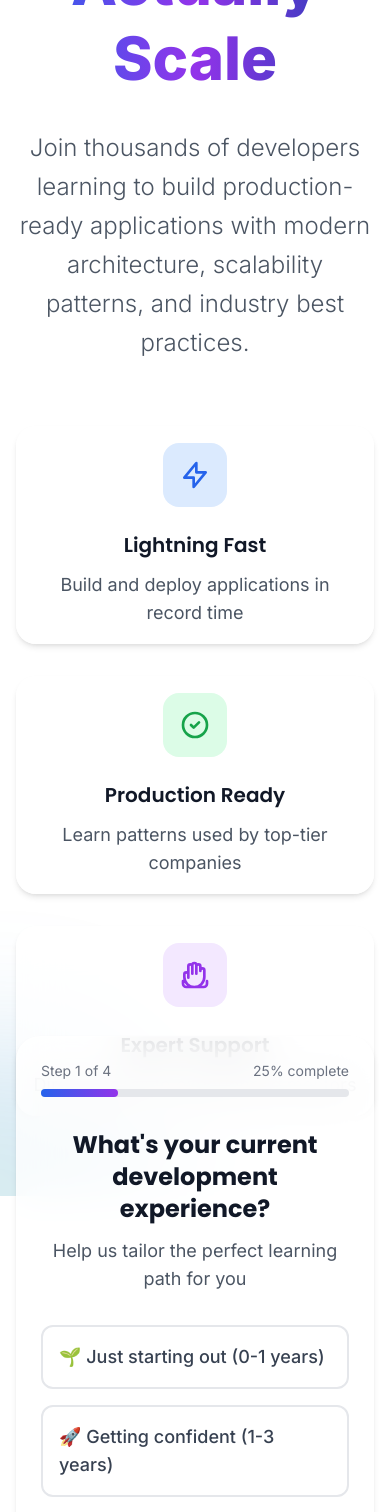
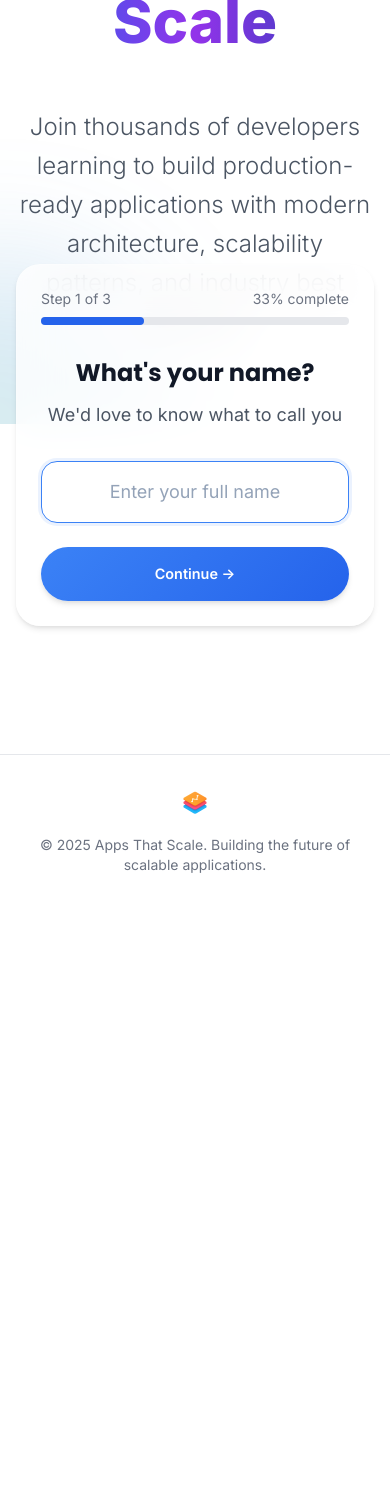
Before and after one commit to ChrolloAce/appsthatscale, a Next.js app: page / in a window 390 px wide. Shown: the part 420-1932 px from the top of the page. After the commit the page ends 1327 px from the top, so only its background shows below. Built offline with nearby package versions, Linux system fonts and the light colour scheme.

Commit message:
Simplify design: remove header, benefit cards, update to 2025, blue progress bar, simple 3-step form

```diff
--- a/app/page.tsx
+++ b/app/page.tsx
@@ -1,5 +1,4 @@
 import React from 'react'
-import Navbar from '../components/Navbar'
 import WaitlistHero from '../components/WaitlistHero'
 import WaitlistQuiz from '../components/WaitlistQuiz'
 import Footer from '../components/Footer'
@@ -7,7 +6,6 @@ import Footer from '../components/Footer'
 export default function Home() {
   return (
     <main className="min-h-screen">
-      <Navbar />
       <div className="relative">
         {/* Hero Section */}
         <WaitlistHero />
--- a/components/Footer.tsx
+++ b/components/Footer.tsx
@@ -13,7 +13,7 @@ const Footer: React.FC = () => {
             className="h-8 w-auto mx-auto mb-4"
           />
           <p className="text-gray-500 text-sm">
-            © 2024 Apps That Scale. Building the future of scalable applications.
+            © 2025 Apps That Scale. Building the future of scalable applications.
           </p>
         </div>
       </div>
--- a/components/WaitlistHero.tsx
+++ b/components/WaitlistHero.tsx
@@ -4,7 +4,7 @@ import React from 'react'
 
 const WaitlistHero: React.FC = () => {
   return (
-    <section className="relative min-h-screen flex items-center justify-center px-4 sm:px-6 lg:px-8 pt-20">
+    <section className="relative min-h-screen flex items-center justify-center px-4 sm:px-6 lg:px-8">
       {/* Background Elements */}
       <div className="absolute inset-0 overflow-hidden">
         <div className="absolute -top-40 -right-40 w-80 h-80 rounded-full bg-gradient-to-br from-blue-400/20 to-purple-600/20 blur-3xl"></div>
@@ -13,60 +13,27 @@ const WaitlistHero: React.FC = () => {
 
       <div className="relative max-w-4xl mx-auto text-center">
         {/* Logo/Brand */}
-        <div className="mb-12">
+        <div className="mb-16">
           <img
             src="/toplogo.png"
             alt="Apps That Scale"
-            className="mx-auto h-20 w-auto mb-8"
+            className="mx-auto h-24 w-auto mb-12"
           />
         </div>
 
         {/* Main Headline */}
-        <h1 className="text-6xl sm:text-7xl lg:text-8xl font-extrabold text-gray-900 mb-8 leading-tight">
+        <h1 className="text-6xl sm:text-7xl lg:text-8xl font-extrabold text-gray-900 mb-12 leading-tight">
           Build Apps That
-          <span className="block bg-gradient-to-r from-blue-600 via-purple-600 to-blue-800 bg-clip-text text-transparent mt-2">
+          <span className="block bg-gradient-to-r from-blue-600 via-purple-600 to-blue-800 bg-clip-text text-transparent mt-4">
             Actually Scale
           </span>
         </h1>
 
         {/* Subheadline */}
-        <p className="text-2xl sm:text-3xl text-gray-600 mb-16 max-w-4xl mx-auto leading-relaxed font-light">
+        <p className="text-2xl sm:text-3xl text-gray-600 mb-20 max-w-4xl mx-auto leading-relaxed font-light">
           Join thousands of developers learning to build production-ready applications
           with modern architecture, scalability patterns, and industry best practices.
         </p>
-
-        {/* Key Benefits */}
-        <div className="grid grid-cols-1 md:grid-cols-3 gap-8 mb-20 max-w-4xl mx-auto">
-          <div className="card card-comfortable text-center">
-            <div className="w-16 h-16 bg-blue-100 rounded-2xl flex items-center justify-center mx-auto mb-6">
-              <svg className="w-8 h-8 text-blue-600" fill="none" stroke="currentColor" viewBox="0 0 24 24">
-                <path strokeLinecap="round" strokeLinejoin="round" strokeWidth={2} d="M13 10V3L4 14h7v7l9-11h-7z" />
-              </svg>
-            </div>
-            <h3 className="text-xl font-semibold text-gray-900 mb-3">Lightning Fast</h3>
-            <p className="text-gray-600 text-lg">Build and deploy applications in record time</p>
-          </div>
-
-          <div className="card card-comfortable text-center">
-            <div className="w-16 h-16 bg-green-100 rounded-2xl flex items-center justify-center mx-auto mb-6">
-              <svg className="w-8 h-8 text-green-600" fill="none" stroke="currentColor" viewBox="0 0 24 24">
-                <path strokeLinecap="round" strokeLinejoin="round" strokeWidth={2} d="M9 12l2 2 4-4m6 2a9 9 0 11-18 0 9 9 0 0118 0z" />
-              </svg>
-            </div>
-            <h3 className="text-xl font-semibold text-gray-900 mb-3">Production Ready</h3>
-            <p className="text-gray-600 text-lg">Learn patterns used by top-tier companies</p>
-          </div>
-
-          <div className="card card-comfortable text-center">
-            <div className="w-16 h-16 bg-purple-100 rounded-2xl flex items-center justify-center mx-auto mb-6">
-              <svg className="w-8 h-8 text-purple-600" fill="none" stroke="currentColor" viewBox="0 0 24 24">
-                <path strokeLinecap="round" strokeLinejoin="round" strokeWidth={2} d="M7 11.5V14m0-2.5v-6a1.5 1.5 0 113 0m-3 6a1.5 1.5 0 00-3 0v2a7.5 7.5 0 0015 0v-5a1.5 1.5 0 00-3 0m-6-3V11m0-5.5v-1a1.5 1.5 0 113 0v1m0 0V11m0-5.5a1.5 1.5 0 013 0v3.5M3 16.5v2c0 1.38 1.12 2.5 2.5 2.5h13c1.38 0 2.5-1.12 2.5-2.5v-2" />
-              </svg>
-            </div>
-            <h3 className="text-xl font-semibold text-gray-900 mb-3">Expert Support</h3>
-            <p className="text-gray-600 text-lg">Direct access to experienced mentors</p>
-          </div>
-        </div>
       </div>
     </section>
   )
--- a/components/WaitlistQuiz.tsx
+++ b/components/WaitlistQuiz.tsx
@@ -1,20 +1,6 @@
 'use client'
 
 import React, { useState } from 'react'
-
-interface QuizAnswer {
-  id: string;
-  text: string;
-  icon?: string;
-}
-
-interface QuizStep {
-  id: string;
-  question: string;
-  subtitle?: string;
-  answers: QuizAnswer[];
-  type: 'single' | 'multiple' | 'email';
-}
 
 interface WaitlistQuizProps {
   className?: string;
@@ -22,118 +8,113 @@ interface WaitlistQuizProps {
 
 const WaitlistQuiz: React.FC<WaitlistQuizProps> = ({ className = '' }) => {
   const [currentStep, setCurrentStep] = useState(0)
-  const [answers, setAnswers] = useState<Record<string, string[]>>({})
-  const [email, setEmail] = useState('')
+  const [formData, setFormData] = useState({
+    name: '',
+    email: '',
+    phone: ''
+  })
   const [isSubmitting, setIsSubmitting] = useState(false)
   const [isCompleted, setIsCompleted] = useState(false)
+  const [errors, setErrors] = useState<Record<string, string>>({})
 
-  const quizSteps: QuizStep[] = [
+  const steps = [
     {
-      id: 'experience',
-      question: 'What\'s your current development experience?',
-      subtitle: 'Help us tailor the perfect learning path for you',
-      type: 'single',
-      answers: [
-        { id: 'beginner', text: '🌱 Just starting out (0-1 years)', icon: '🌱' },
-        { id: 'intermediate', text: '🚀 Getting confident (1-3 years)', icon: '🚀' },
-        { id: 'advanced', text: '💪 Pretty experienced (3-5 years)', icon: '💪' },
-        { id: 'expert', text: '🎯 Senior level (5+ years)', icon: '🎯' }
-      ]
-    },
-    {
-      id: 'goals',
-      question: 'What are you most interested in learning?',
-      subtitle: 'Select all that apply - we cover it all!',
-      type: 'multiple',
-      answers: [
-        { id: 'architecture', text: '🏗️ System Architecture & Design', icon: '🏗️' },
-        { id: 'scaling', text: '📈 Scaling Applications', icon: '📈' },
-        { id: 'performance', text: '⚡ Performance Optimization', icon: '⚡' },
-        { id: 'deployment', text: '🚀 Deployment & DevOps', icon: '🚀' },
-        { id: 'databases', text: '🗄️ Database Design', icon: '🗄️' },
-        { id: 'apis', text: '🔗 API Development', icon: '🔗' }
-      ]
-    },
-    {
-      id: 'challenges',
-      question: 'What\'s your biggest challenge right now?',
-      subtitle: 'We\'ll make sure to address this in your personalized content',
-      type: 'single',
-      answers: [
-        { id: 'overwhelmed', text: '😵 Too many technologies to learn', icon: '😵' },
-        { id: 'production', text: '🔥 Making apps production-ready', icon: '🔥' },
-        { id: 'scaling', text: '📊 Handling growth and scaling', icon: '📊' },
-        { id: 'best-practices', text: '✨ Learning industry best practices', icon: '✨' },
-        { id: 'career', text: '🎯 Advancing my career', icon: '🎯' }
-      ]
+      id: 'name',
+      question: 'What\'s your name?',
+      subtitle: 'We\'d love to know what to call you',
+      placeholder: 'Enter your full name',
+      type: 'text' as const
     },
     {
       id: 'email',
-      question: 'Almost there! What\'s your email?',
-      subtitle: 'We\'ll send you exclusive early access and personalized recommendations',
-      type: 'email',
-      answers: []
+      question: 'What\'s your email address?',
+      subtitle: 'We\'ll send you exclusive updates and early access',
+      placeholder: 'Enter your email address',
+      type: 'email' as const
+    },
+    {
+      id: 'phone',
+      question: 'What\'s your phone number?',
+      subtitle: 'For important updates and priority access (optional)',
+      placeholder: 'Enter your phone number',
+      type: 'tel' as const
     }
   ];
 
-  const handleAnswer = (stepId: string, answerId: string) => {
-    const step = quizSteps[currentStep];
+  const validateStep = (stepIndex: number): boolean => {
+    const step = steps[stepIndex];
+    const value = formData[step.id as keyof typeof formData];
 
-    if (step.type === 'single') {
-      setAnswers(prev => ({ ...prev, [stepId]: [answerId] }));
-      // Auto advance for single choice
-      setTimeout(() => {
-        if (currentStep < quizSteps.length - 1) {
-          setCurrentStep(prev => prev + 1);
+    setErrors({});
+
+    if (step.id === 'name' && !value.trim()) {
+      setErrors({ [step.id]: 'Please enter your name' });
+      return false;
     }
-      }, 500);
-    } else if (step.type === 'multiple') {
-      setAnswers(prev => {
-        const currentAnswers = prev[stepId] || [];
-        const newAnswers = currentAnswers.includes(answerId)
-          ? currentAnswers.filter(id => id !== answerId)
-          : [...currentAnswers, answerId];
-        return { ...prev, [stepId]: newAnswers };
-      });
+
+    if (step.id === 'email') {
+      if (!value.trim()) {
+        setErrors({ [step.id]: 'Please enter your email address' });
+        return false;
+      }
+      if (!/\S+@\S+\.\S+/.test(value)) {
+        setErrors({ [step.id]: 'Please enter a valid email address' });
+        return false;
+      }
+    }
+
+    // Phone is optional, so no validation needed
+    return true;
+  };
+
+  const handleInputChange = (field: keyof typeof formData, value: string) => {
+    setFormData(prev => ({ ...prev, [field]: value }));
+    if (errors[field]) {
+      setErrors(prev => ({ ...prev, [field]: '' }));
     }
   };
 
   const handleNext = () => {
-    if (currentStep < quizSteps.length - 1) {
+    if (validateStep(currentStep)) {
+      if (currentStep < steps.length - 1) {
         setCurrentStep(prev => prev + 1);
+      } else {
+        handleSubmit();
+      }
     }
   };
 
-  const handleEmailSubmit = async () => {
-    if (!email.trim() || !/\S+@\S+\.\S+/.test(email)) {
-      return;
-    }
-
+  const handleSubmit = async () => {
     setIsSubmitting(true);
 
     try {
-      // Store quiz results and email
-      const quizData = {
-        email,
-        answers,
+      // Store form data
+      const submissionData = {
+        ...formData,
         timestamp: new Date().toISOString()
       };
 
-      localStorage.setItem('waitlistQuizData', JSON.stringify(quizData));
+      localStorage.setItem('waitlistFormData', JSON.stringify(submissionData));
 
       // Simulate API call
       await new Promise(resolve => setTimeout(resolve, 1500));
 
       setIsCompleted(true);
     } catch (error) {
-      console.error('Quiz submission error:', error);
+      console.error('Form submission error:', error);
     } finally {
       setIsSubmitting(false);
     }
   };
 
-  const currentStepData = quizSteps[currentStep];
-  const progress = ((currentStep + 1) / quizSteps.length) * 100;
+  const handleKeyPress = (e: React.KeyboardEvent) => {
+    if (e.key === 'Enter') {
+      handleNext();
+    }
+  };
+
+  const progress = ((currentStep + 1) / steps.length) * 100;
+  const currentStepData = steps[currentStep];
 
   if (isCompleted) {
     return (
@@ -146,11 +127,10 @@ const WaitlistQuiz: React.FC<WaitlistQuizProps> = ({ className = '' }) => {
           </div>
           <h3 className="text-2xl font-bold text-gray-900 mb-4">Welcome to the exclusive waitlist! 🎉</h3>
           <p className="text-lg text-gray-600 mb-6">
-            Based on your answers, we've crafted the perfect learning experience for you.
-            You'll be among the first to know when we launch!
+            Thanks {formData.name}! You'll be among the first to know when we launch Apps That Scale.
           </p>
           <div className="bg-white rounded-xl p-4 border border-green-200">
-            <p className="text-sm text-gray-500 mb-2">🎯 Your personalized path is ready</p>
+            <p className="text-sm text-gray-500 mb-2">🎯 You're all set!</p>
             <p className="font-semibold text-gray-800">Check your email for exclusive early access</p>
           </div>
         </div>
@@ -164,12 +144,12 @@ const WaitlistQuiz: React.FC<WaitlistQuizProps> = ({ className = '' }) => {
         {/* Progress Bar */}
         <div className="mb-8">
           <div className="flex justify-between items-center mb-2">
-            <span className="text-sm text-gray-500">Step {currentStep + 1} of {quizSteps.length}</span>
+            <span className="text-sm text-gray-500">Step {currentStep + 1} of {steps.length}</span>
             <span className="text-sm text-gray-500">{Math.round(progress)}% complete</span>
           </div>
           <div className="w-full bg-gray-200 rounded-full h-2">
             <div
-              className="bg-gradient-to-r from-blue-600 to-purple-600 h-2 rounded-full transition-all duration-500"
+              className="bg-blue-600 h-2 rounded-full transition-all duration-500"
               style={{ width: `${progress}%` }}
             ></div>
           </div>
@@ -180,25 +160,27 @@ const WaitlistQuiz: React.FC<WaitlistQuizProps> = ({ className = '' }) => {
           <h2 className="text-2xl sm:text-3xl font-bold text-gray-900 mb-3">
             {currentStepData.question}
           </h2>
-          {currentStepData.subtitle && (
           <p className="text-lg text-gray-600">{currentStepData.subtitle}</p>
-          )}
         </div>
 
-        {/* Answers */}
-        {currentStepData.type === 'email' ? (
+        {/* Input */}
         <div className="space-y-6">
           <input
-              type="email"
-              value={email}
-              onChange={(e) => setEmail(e.target.value)}
-              placeholder="Enter your email address"
-              className="input w-full text-center text-lg py-4"
-              onKeyPress={(e) => e.key === 'Enter' && handleEmailSubmit()}
+            type={currentStepData.type}
+            value={formData[currentStepData.id as keyof typeof formData]}
+            onChange={(e) => handleInputChange(currentStepData.id as keyof typeof formData, e.target.value)}
+            placeholder={currentStepData.placeholder}
+            className={`input w-full text-center text-lg py-4 ${errors[currentStepData.id] ? 'border-red-300 focus:border-red-500' : ''}`}
+            onKeyPress={handleKeyPress}
+            autoFocus
           />
+          {errors[currentStepData.id] && (
+            <p className="text-red-600 text-center text-sm">{errors[currentStepData.id]}</p>
+          )}
+
           <button
-              onClick={handleEmailSubmit}
-              disabled={isSubmitting || !email.trim()}
+            onClick={handleNext}
+            disabled={isSubmitting}
             className="btn btn-primary btn-lg w-full"
           >
             {isSubmitting ? (
@@ -206,39 +188,13 @@ const WaitlistQuiz: React.FC<WaitlistQuizProps> = ({ className = '' }) => {
                 <div className="spinner mr-2"></div>
                 Joining Waitlist...
               </>
+            ) : currentStep === steps.length - 1 ? (
+              'Join the Waitlist 🚀'
             ) : (
-                'Join the Waitlist 🚀'
+              'Continue →'
             )}
           </button>
         </div>
-        ) : (
-          <div className="space-y-4">
-            {currentStepData.answers.map((answer) => (
-              <button
-                key={answer.id}
-                onClick={() => handleAnswer(currentStepData.id, answer.id)}
-                className={`
-                  w-full p-4 text-left border-2 rounded-xl transition-all duration-200 hover:border-blue-300 hover:bg-blue-50
-                  ${answers[currentStepData.id]?.includes(answer.id)
-                    ? 'border-blue-500 bg-blue-50 text-blue-900'
-                    : 'border-gray-200 bg-white text-gray-700'
-                  }
-                `}
-              >
-                <span className="text-lg font-medium">{answer.text}</span>
-              </button>
-            ))}
-
-            {currentStepData.type === 'multiple' && answers[currentStepData.id]?.length > 0 && (
-              <button
-                onClick={handleNext}
-                className="btn btn-primary btn-lg w-full mt-6"
-              >
-                Continue →
-              </button>
-            )}
-          </div>
-        )}
       </div>
     </div>
   );
```
Lines whose indentation alone changed are shown as unchanged.
